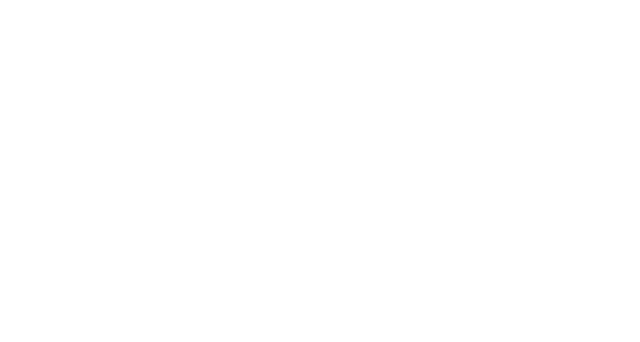
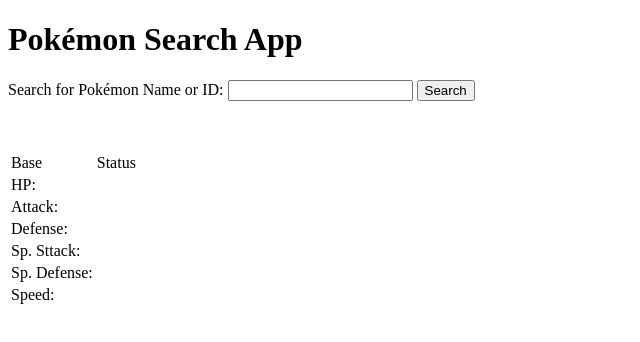
Before and after one commit to QingjieShen/pokemon_search_app, a plain HTML site: page index.html in a window 1280 px wide. Shown: the whole page, without its empty margins (0-640 px from the left). Drawn offline with Linux system fonts and the light colour scheme.

Commit message:
adds HTML content

```diff
--- a/index.html
+++ b/index.html
@@ -7,7 +7,60 @@
     <title>Pokémon Search App</title>
 </head>
 <body>
-
+    <h1>Pokémon Search App</h1>
+    <main>
+        <div class="search">
+            <label for="search-input">Search for Pokémon Name or ID:</label>
+            <input type="text" id="search-input">
+            <button id="search-button">Search</button>
+        </div>
+        <div class="result">
+            <div class="name-id">
+                <p id="pokemon-name"></p>
+                <p id="pokemon-id"></p>
+            </div>
+            <div class="weight-height">
+                <p id="weight"></p>
+                <p id="height"></p>
+            </div>
+            <div class="pictures">
+                <img src="" alt="">
+            </div>
+            <p id="types"></p>
+        </div>
+        <div class="attributes">
+            <table>
+                <tr>
+                    <td>Base</td>
+                    <td>Status</td>
+                </tr>
+                <tr>
+                    <td>HP:</td>
+                    <td id="hp"></td>
+                </tr>
+                <tr>
+                    <td>Attack:</td>
+                    <td id="attack"></td>
+                </tr>
+                <tr>
+                    <td>Defense:</td>
+                    <td id="defense"></td>
+                </tr>
+                <tr>
+                    <td>Sp. Sttack:</td>
+                    <td id="special-attack"></td>
+                </tr>
+                <tr>
+                    <td>Sp. Defense:</td>
+                    <td id="special-defense"></td>
+                </tr>
+                <tr>
+                    <td>Speed:</td>
+                    <td id="speed"></td>
+                </tr>
+            </table>
+        </div>
+    </main>
 
     <script src="main.js"></script>
 </body>
```
